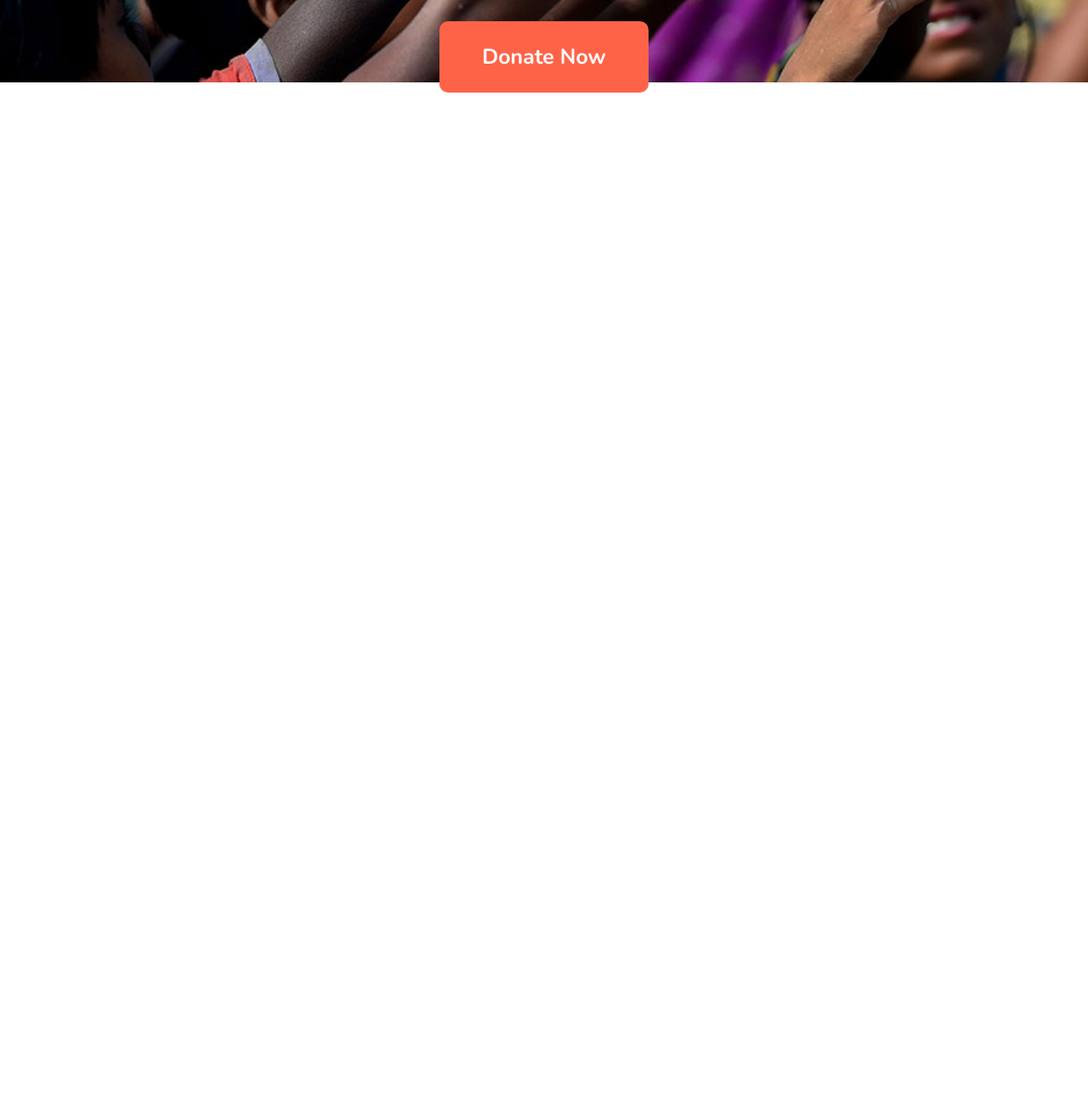
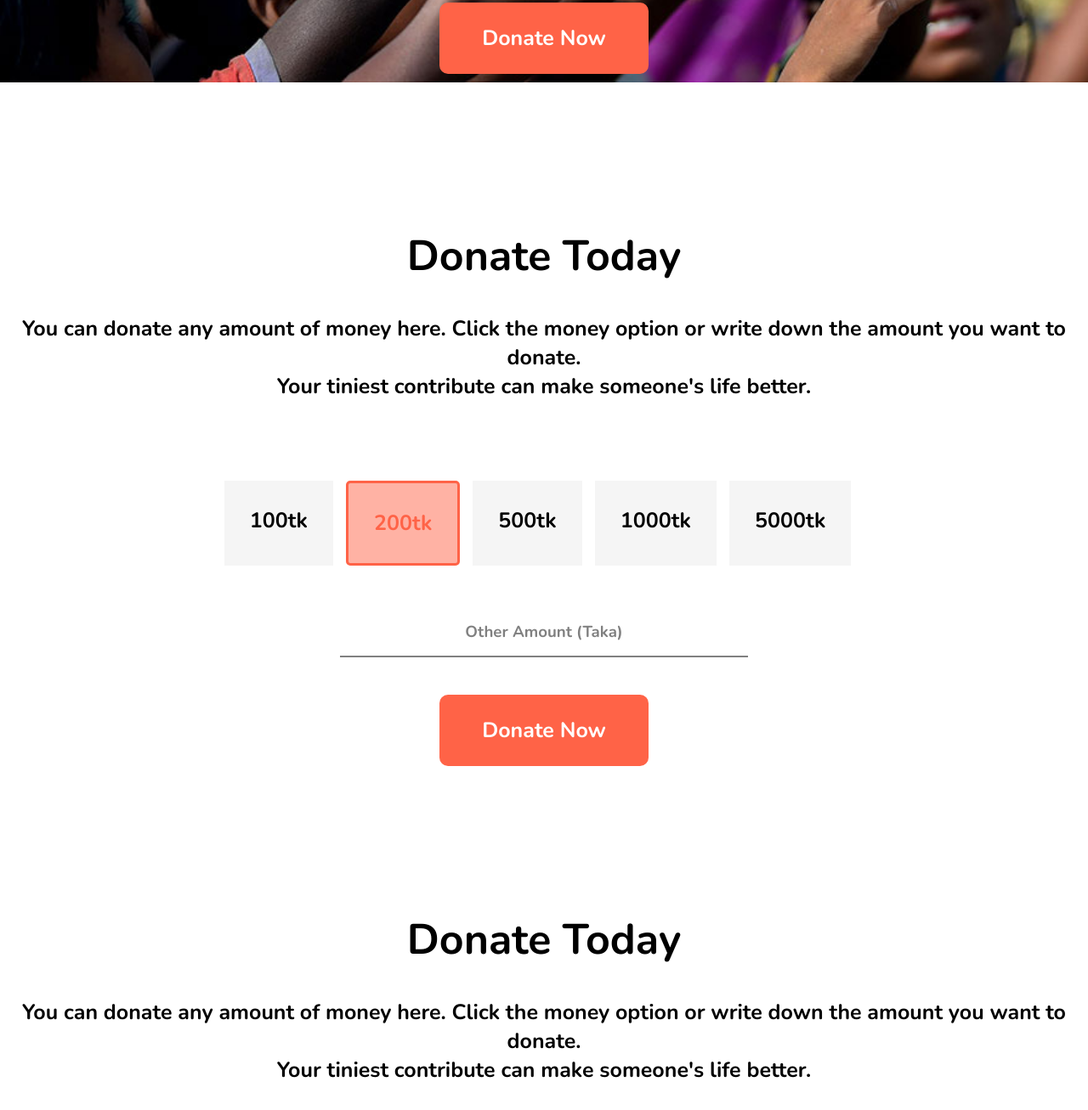
Before and after one commit to sonjibony/Donation-Hub, a plain HTML site: page index.html in a window 1280 px wide. Shown: the part 703-2010 px from the top of the page at 85% size. Before the commit the page ends 812 px from the top, so only its background shows below. Drawn offline with nearby package versions, Linux system fonts and the light colour scheme.

Commit message:
donation option added

```diff
--- a/index.html
+++ b/index.html
@@ -10,10 +10,46 @@
 <body>
     <section id="first-section">
         <div class="header-area">
-    <h1>Let's Help Those Who Are <br>More In Need</h1><br><br>
+    <h1>Let's Help Those Who Are <br>More In Need</h1><br>
 <p> Does not only precede receiving;it is the reason for it.<br> It is in giving that we receive.</p><br><br>
 <button>Donate Now</button>
 </div>
 </section>
+
+    <div>
+
+        <p class="donation-text"><span>Donate Today</span><br><br>
+            You can donate any amount of money here. Click the money option or write down the amount you want to donate. <br>Your tiniest contribute can make someone's life better.
+        </p><br><br>
+    </div>
+
+<section id="second-section">
+    <div class="money-box">
+100tk
+    </div>
+
+    <div class="money-box" id="box-color">
+        200tk
+            </div>
+            <div class="money-box">
+                500tk
+                    </div>
+                    <div class="money-box">
+                        1000tk
+                            </div>
+                            <div class="money-box">
+                                5000tk
+                                    </div>
+
+</section>
+<div class="second-button">
+<h3> Other Amount (Taka)</h3><br><br>
+<button>Donate Now</button>
+</div>
+
+<p class="donation-text"><span>Donate Today</span><br><br>
+    You can donate any amount of money here. Click the money option or write down the amount you want to donate. <br>Your tiniest contribute can make someone's life better.
+</p><br><br>
+
 </body>
 </html>
--- a/style.css
+++ b/style.css
@@ -14,13 +14,15 @@
 .header-area{
     color:white ;
     padding-top: 300px;
-}
-h1{
+
+}h1{
     font-size: 90px;
 }
 p{
     font-size:35px;
+
 }
+
 button{
     padding: 25px 50px;
     font-size: 25px;
@@ -29,4 +31,52 @@ button{
     border: 0px;
     border-radius: 10px;
 
+
+
+
+
 }
+span{
+
+    text-align: center;
+    font-size:50px ;
+}
+.donation-text{
+padding-top: 170px;
+    font-size:25px ;
+    text-align: center;
+}
+#second-section{
+    display: flex;
+    justify-content: center;
+    font-size: 25px;
+    padding: 50px;
+
+
+}
+.money-box{
+    padding: 30px;
+    background-color: whitesmoke;
+    margin-right:15px ;
+}
+
+#box-color{
+    background-color:rgba(255, 99, 71, 0.493);
+    border:3px solid tomato;
+    border-radius: 5px;
+    color:tomato ;
+
+}
+
+h3{
+
+    color: gray;
+    padding: 15px;
+    margin-left: 400px;
+    margin-right: 400px;
+    border-bottom:2px solid gray ;
+}
+.second-button{
+    text-align: center;
+
+}
```
